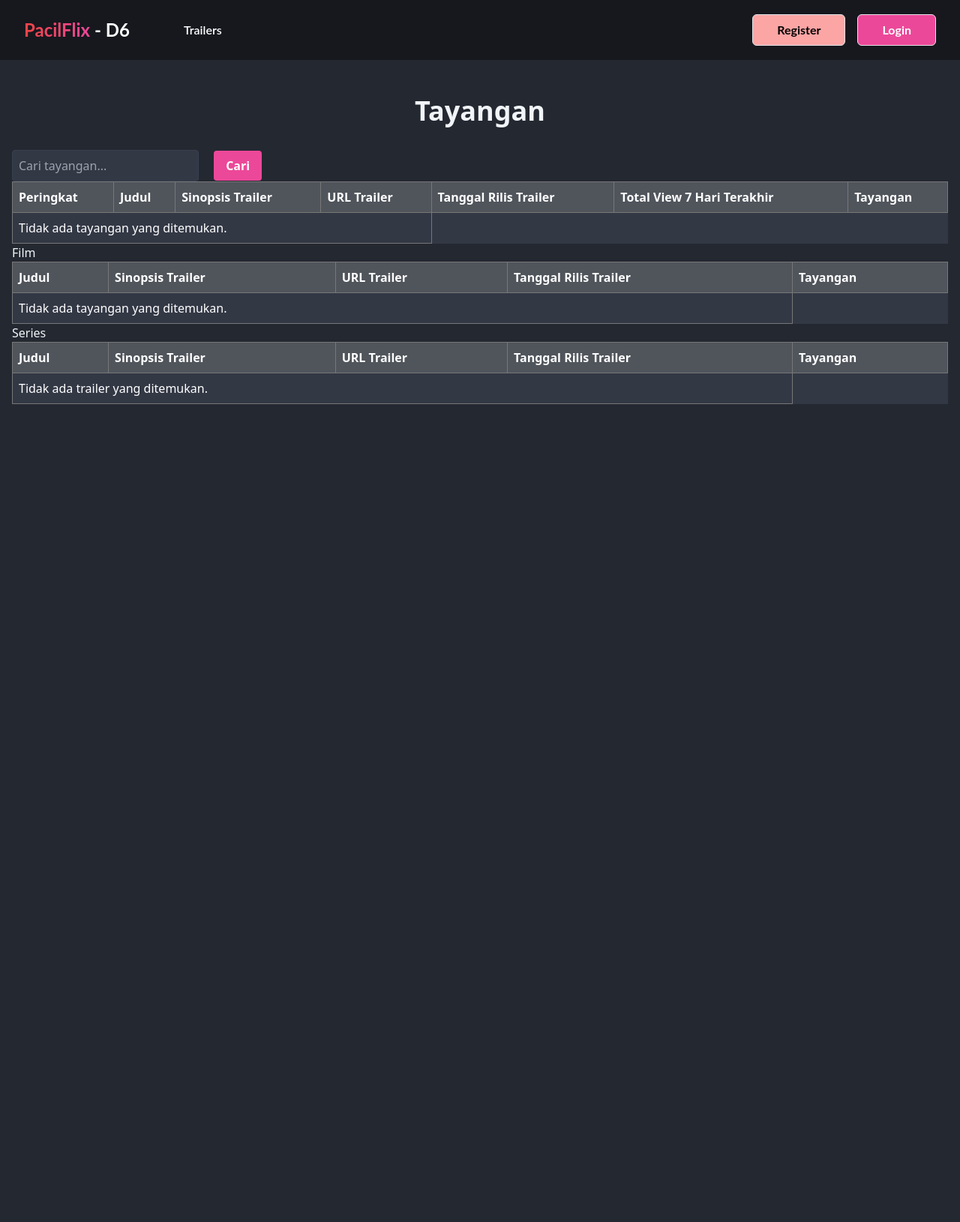
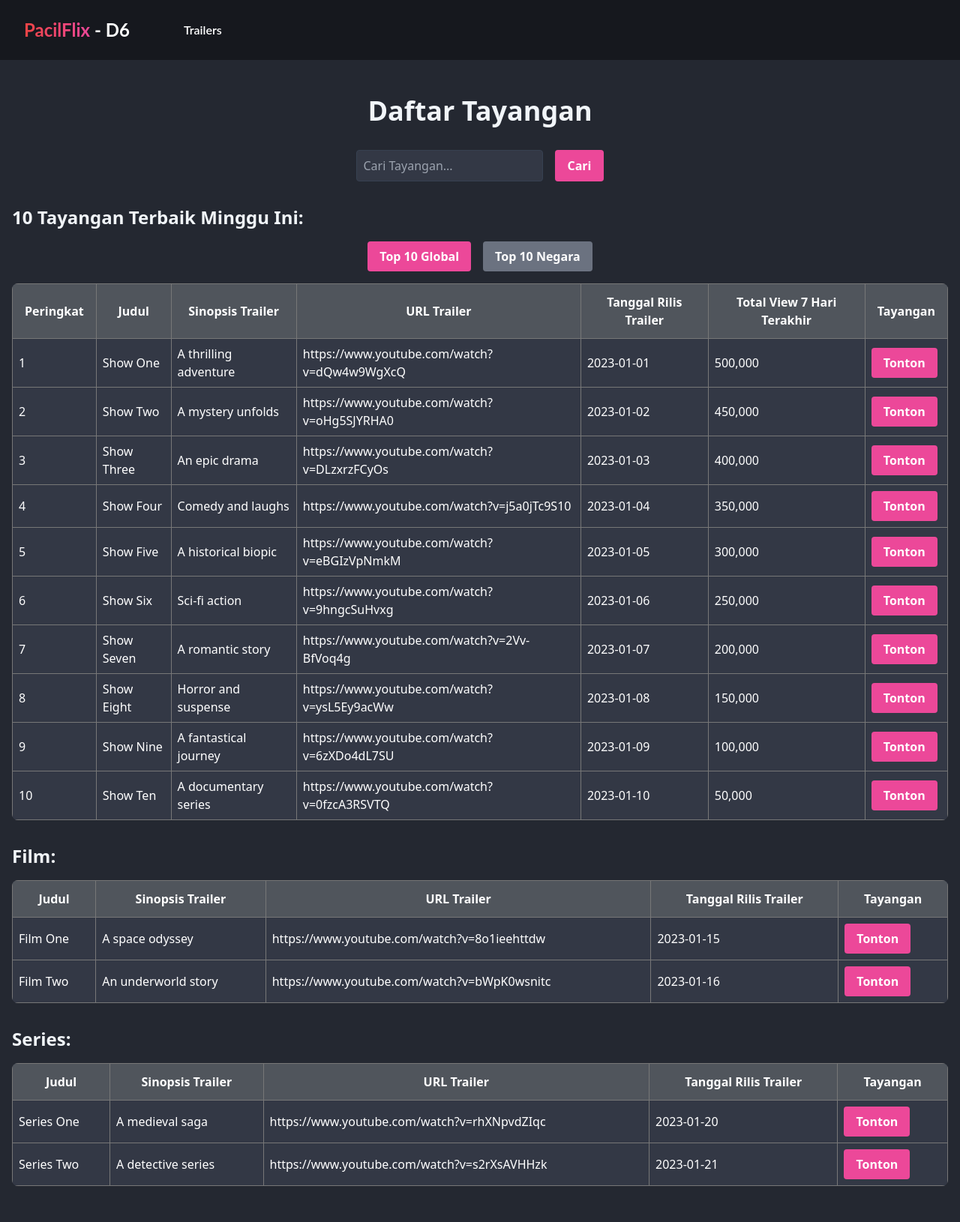
Before and after one commit to LimBodhi/Pacilflix, a Django app: template Tayangan/templates/tayangan.html in a window 1280 px wide. Shown: the whole page at 75% size. Before the commit the page ends 539 px from the top, so only its background shows below. Run offline with Django 3.2, Linux system fonts and the light colour scheme; the template is opened without the code that fills it, so the values that code supplies are empty; some libraries are stand-ins or nearby versions.

Commit message:
backend login register

```diff
--- a/Tayangan/templates/tayangan.html
+++ b/Tayangan/templates/tayangan.html
@@ -3,13 +3,19 @@
 {% block content %}
 <div class="min-h-screen bg-[#242831] text-slate-100 font-inter">
     <div class="container mx-auto py-12 px-4">
-        <h2 class="text-center text-4xl font-bold mb-8">Tayangan</h2>
+        <h2 class="text-center text-4xl font-bold mb-8">Daftar Tayangan</h2>
 
-        <form action="{% url 'show_search_tayangan' %}" method="post">
-            {% csrf_token %}
-            <input type="text" name="search" value="{{ query }}" placeholder="Cari tayangan..." class="bg-[#333845] text-white border border-gray-700 p-2 rounded">
+        <div class="flex justify-center mb-8">
+            <input type="text" placeholder="Cari Tayangan..." class="bg-[#333845] text-white border border-gray-700 p-2 rounded">
             <button type="submit" class="ml-4 bg-pink-500 hover:bg-red-500 text-white font-bold py-2 px-4 rounded">Cari</button>
-        </form>
+        </div>
+
+        <h3 class="text-2xl font-semibold mb-4">10 Tayangan Terbaik Minggu Ini:</h3>
+
+        <div class="flex justify-center mb-4">
+            <button class="bg-pink-500 hover:bg-red-500 text-white font-bold py-2 px-4 rounded mr-4">Top 10 Global</button>
+            <button class="bg-gray-500 hover:bg-gray-600 text-white font-bold py-2 px-4 rounded">Top 10 Negara</button>
+        </div>
 
         <style>
             table {
@@ -25,110 +31,78 @@
             }
             th {
                 background-color: #50555c; /* Darker header background */
+                text-align: center;
             }
         </style>
-        <table>
-            <thead>
+
+        <div class="overflow-x-auto mb-8">
+            <table class="w-full text-left rounded-lg overflow-hidden">
+                <thead class="bg-[#333845] text-white">
                     <tr>
-                    <th>Peringkat</th>
-                    <th>Judul</th>
-                    <th>Sinopsis Trailer</th>
-                    <th>URL Trailer</th>
-                    <th>Tanggal Rilis Trailer</th>
-                    <th>Total View 7 Hari Terakhir</th>
-                    <th>Tayangan</th>
+                        <th class="py-3 px-4">Peringkat</th>
+                        <th class="py-3 px-4">Judul</th>
+                        <th class="py-3 px-4">Sinopsis Trailer</th>
+                        <th class="py-3 px-4">URL Trailer</th>
+                        <th class="py-3 px-4">Tanggal Rilis Trailer</th>
+                        <th class="py-3 px-4">Total View 7 Hari Terakhir</th>
+                        <th class="py-3 px-4">Tayangan</th>
                     </tr>
                 </thead>
-            <tbody>
-                {% for trailer in tayangans %}
-                <tr class="border-t border-gray-700">
-                    <td>{{ 1 }}</td>
-                    <td>{{ trailer.judul }}</td>
-                    <td>{{ trailer.sinopsis_trailer }}</td>
-                    <td>{{ trailer.url_video_trailer }}</td>
-                    <td>{{ trailer.formatted_timestamp }}</td>
-                    <td>{{ 1 }}</td>
-                    <td>
-                        <form action="{% url 'show_film' %}" method="post">
-                            {% csrf_token %}
-                            <input type="hidden" name="id_tayangan" value="{{ trailer.id }}">
-                            <button type="submit" class="button">Tayangan</button>
-                        </form>
-                    </td>
-                </tr>
-                {% empty %}
-                <tr>
-                    <td colspan="4">Tidak ada tayangan yang ditemukan.</td>
-                </tr>
-                {% endfor %}
+                <tbody class="bg-[#333845]">
+                    <!-- Dummy data for top shows -->
+                    <tr><td>1</td><td>Show One</td><td>A thrilling adventure</td><td><a href="https://www.youtube.com/watch?v=dQw4w9WgXcQ">https://www.youtube.com/watch?v=dQw4w9WgXcQ</a></td><td>2023-01-01</td><td>500,000</td><td><button class="bg-pink-500 hover:bg-red-500 text-white font-bold py-2 px-4 rounded">Tonton</button></td></tr>
+                    <tr><td>2</td><td>Show Two</td><td>A mystery unfolds</td><td><a href="https://www.youtube.com/watch?v=oHg5SJYRHA0">https://www.youtube.com/watch?v=oHg5SJYRHA0</a></td><td>2023-01-02</td><td>450,000</td><td><button class="bg-pink-500 hover:bg-red-500 text-white font-bold py-2 px-4 rounded">Tonton</button></td></tr>
+                    <tr><td>3</td><td>Show Three</td><td>An epic drama</td><td><a href="https://www.youtube.com/watch?v=DLzxrzFCyOs">https://www.youtube.com/watch?v=DLzxrzFCyOs</a></td><td>2023-01-03</td><td>400,000</td><td><button class="bg-pink-500 hover:bg-red-500 text-white font-bold py-2 px-4 rounded">Tonton</button></td></tr>
+                    <tr><td>4</td><td>Show Four</td><td>Comedy and laughs</td><td><a href="https://www.youtube.com/watch?v=j5a0jTc9S10">https://www.youtube.com/watch?v=j5a0jTc9S10</a></td><td>2023-01-04</td><td>350,000</td><td><button class="bg-pink-500 hover:bg-red-500 text-white font-bold py-2 px-4 rounded">Tonton</button></td></tr>
+                    <tr><td>5</td><td>Show Five</td><td>A historical biopic</td><td><a href="https://www.youtube.com/watch?v=eBGIzVpNmkM">https://www.youtube.com/watch?v=eBGIzVpNmkM</a></td><td>2023-01-05</td><td>300,000</td><td><button class="bg-pink-500 hover:bg-red-500 text-white font-bold py-2 px-4 rounded">Tonton</button></td></tr>
+                    <tr><td>6</td><td>Show Six</td><td>Sci-fi action</td><td><a href="https://www.youtube.com/watch?v=9hngcSuHvxg">https://www.youtube.com/watch?v=9hngcSuHvxg</a></td><td>2023-01-06</td><td>250,000</td><td><button class="bg-pink-500 hover:bg-red-500 text-white font-bold py-2 px-4 rounded">Tonton</button></td></tr>
+                    <tr><td>7</td><td>Show Seven</td><td>A romantic story</td><td><a href="https://www.youtube.com/watch?v=2Vv-BfVoq4g">https://www.youtube.com/watch?v=2Vv-BfVoq4g</a></td><td>2023-01-07</td><td>200,000</td><td><button class="bg-pink-500 hover:bg-red-500 text-white font-bold py-2 px-4 rounded">Tonton</button></td></tr>
+                    <tr><td>8</td><td>Show Eight</td><td>Horror and suspense</td><td><a href="https://www.youtube.com/watch?v=ysL5Ey9acWw">https://www.youtube.com/watch?v=ysL5Ey9acWw</a></td><td>2023-01-08</td><td>150,000</td><td><button class="bg-pink-500 hover:bg-red-500 text-white font-bold py-2 px-4 rounded">Tonton</button></td></tr>
+                    <tr><td>9</td><td>Show Nine</td><td>A fantastical journey</td><td><a href="https://www.youtube.com/watch?v=6zXDo4dL7SU">https://www.youtube.com/watch?v=6zXDo4dL7SU</a></td><td>2023-01-09</td><td>100,000</td><td><button class="bg-pink-500 hover:bg-red-500 text-white font-bold py-2 px-4 rounded">Tonton</button></td></tr>
+                    <tr><td>10</td><td>Show Ten</td><td>A documentary series</td><td><a href="https://www.youtube.com/watch?v=0fzcA3RSVTQ">https://www.youtube.com/watch?v=0fzcA3RSVTQ</a></td><td>2023-01-10</td><td>50,000</td><td><button class="bg-pink-500 hover:bg-red-500 text-white font-bold py-2 px-4 rounded">Tonton</button></td></tr>
                 </tbody>
             </table>
-        Film
-        <table>
-            <thead>
+        </div>
+
+        <h3 class="text-2xl font-semibold mb-4">Film:</h3>
+        <div class="overflow-x-auto mb-8">
+            <table class="w-full text-left rounded-lg overflow-hidden">
+                <thead class="bg-[#333845] text-white">
                     <tr>
-                    <th>Judul</th>
-                    <th>Sinopsis Trailer</th>
-                    <th>URL Trailer</th>
-                    <th>Tanggal Rilis Trailer</th>
-                    <th>Tayangan</th>
+                        <th class="py-3 px-4">Judul</th>
+                        <th class="py-3 px-4">Sinopsis Trailer</th>
+                        <th class="py-3 px-4">URL Trailer</th>
+                        <th class="py-3 px-4">Tanggal Rilis Trailer</th>
+                        <th class="py-3 px-4">Tayangan</th>
                     </tr>
                 </thead>
-            <tbody>
-                {% for trailer in tayangans %}
-                <tr class="border-t border-gray-700">
-                    <td>{{ trailer.judul }}</td>
-                    <td>{{ trailer.sinopsis_trailer }}</td>
-                    <td>{{ trailer.url_video_trailer }}</td>
-                    <td>{{ trailer.formatted_timestamp }}</td>
-                    <td>
-                        <form action="{% url 'show_film' %}" method="post">
-                            {% csrf_token %}
-                            <input type="hidden" name="id_tayangan" value="{{ trailer.id }}">
-                            <button type="submit" class="button">Film</button>
-                        </form>
-                    </td>
-                </tr>
-                {% empty %}
-                <tr>
-                    <td colspan="4">Tidak ada tayangan yang ditemukan.</td>
-                </tr>
-                {% endfor %}
+                <tbody class="bg-[#333845]">
+                    <!-- Dummy data for films -->
+                    <tr><td>Film One</td><td>A space odyssey</td><td><a href="https://www.youtube.com/watch?v=8o1ieehttdw">https://www.youtube.com/watch?v=8o1ieehttdw</a></td><td>2023-01-15</td><td><button class="bg-pink-500 hover:bg-red-500 text-white font-bold py-2 px-4 rounded">Tonton</button></td></tr>
+                    <tr><td>Film Two</td><td>An underworld story</td><td><a href="https://www.youtube.com/watch?v=bWpK0wsnitc">https://www.youtube.com/watch?v=bWpK0wsnitc</a></td><td>2023-01-16</td><td><button class="bg-pink-500 hover:bg-red-500 text-white font-bold py-2 px-4 rounded">Tonton</button></td></tr>
                 </tbody>
             </table>
-        Series
-        <table>
-            <thead>
+        </div>
+
+        <h3 class="text-2xl font-semibold mb-4">Series:</h3>
+        <div class="overflow-x-auto">
+            <table class="w-full text-left rounded-lg overflow-hidden">
+                <thead class="bg-[#333845] text-white">
                     <tr>
-                    <th>Judul</th>
-                    <th>Sinopsis Trailer</th>
-                    <th>URL Trailer</th>
-                    <th>Tanggal Rilis Trailer</th>
-                    <th>Tayangan</th>
+                        <th class="py-3 px-4">Judul</th>
+                        <th class="py-3 px-4">Sinopsis Trailer</th>
+                        <th class="py-3 px-4">URL Trailer</th>
+                        <th class="py-3 px-4">Tanggal Rilis Trailer</th>
+                        <th class="py-3 px-4">Tayangan</th>
                     </tr>
                 </thead>
-            <tbody>
-                {% for trailer in tayangans %}
-                <tr class="border-t border-gray-700">
-                    <td>{{ trailer.judul }}</td>
-                    <td>{{ trailer.sinopsis_trailer }}</td>
-                    <td>{{ trailer.url_video_trailer }}</td>
-                    <td>{{ trailer.formatted_timestamp }}</td>
-                    <td>
-                        <form action="{% url 'show_series' %}" method="post">
-                            {% csrf_token %}
-                            <input type="hidden" name="id_tayangan" value="{{ trailer.id }}">
-                            <button type="submit" class="button">Series</button>
-                        </form>
-                    </td>
-                </tr>
-                {% empty %}
-                <tr>
-                    <td colspan="4">Tidak ada trailer yang ditemukan.</td>
-                </tr>
-                {% endfor %}
+                <tbody class="bg-[#333845]">
+                    <!-- Dummy data for series -->
+                    <tr><td>Series One</td><td>A medieval saga</td><td><a href="https://www.youtube.com/watch?v=rhXNpvdZIqc">https://www.youtube.com/watch?v=rhXNpvdZIqc</a></td><td>2023-01-20</td><td><button class="bg-pink-500 hover:bg-red-500 text-white font-bold py-2 px-4 rounded">Tonton</button></td></tr>
+                    <tr><td>Series Two</td><td>A detective series</td><td><a href="https://www.youtube.com/watch?v=s2rXsAVHHzk">https://www.youtube.com/watch?v=s2rXsAVHHzk</a></td><td>2023-01-21</td><td><button class="bg-pink-500 hover:bg-red-500 text-white font-bold py-2 px-4 rounded">Tonton</button></td></tr>
                 </tbody>
             </table>
         </div>
     </div>
+</div>
 {% endblock %}
--- a/pacilflix/urls.py
+++ b/pacilflix/urls.py
@@ -25,7 +25,7 @@ urlpatterns = [
     path('unduhan/', include('DaftarUnduhan.urls')),
     path('', include('LoginDanLogout.urls')),
     path('register/', include('Pengguna.urls')),
-    path('tayangan/', include('Tayangan.urls')),
+    path('tayangan/', include(('Tayangan.urls', 'Tayangan'), namespace='Tayangan')),
     path('trailer/', include('Trailer.urls')),
     path('ulasan/', include('Ulasan.urls')),
 ]
--- a/requirements.txt
+++ b/requirements.txt
@@ -4,5 +4,6 @@ whitenoise
 psycopg2-binary
 requests
 urllib3
+python-dotenv
 django-environ
 django-cors-headers
--- a/templates/navbar.html
+++ b/templates/navbar.html
@@ -1,12 +1,13 @@
-<nav class="{% if is_authenticated %}sticky top-0 z-10{% endif %} bg-darkaccent font-lato">
+<nav class="sticky top-0 z-10 bg-darkaccent font-lato">
     <div class="flex items-center justify-between px-8">
         <div class="flex items-center">
             <div class="py-6 mr-4">
                 <a href="/" class="inline font-bold text-2xl text-white"><span class="bg-gradient-to-r from-red-500 to-pink-500 text-transparent bg-clip-text">PacilFlix</span> - D6</a>
             </div>
             <div class="flex font-semibold items-center text-white gap-12 pl-14">
+                {% if not request.session.is_logged_in %}
                 <a class="nav-btn relative after:content-[''] after:bg-white after:h-[2px] after:w-[0%] after:left-0 after:-bottom-[5px] after:rounded-xl after:absolute after:duration-300" href="/">Trailers</a>
-                {% if is_logged_in %}
+                {% else %}
                 <a class="nav-btn relative after:content-[''] after:bg-white after:h-[2px] after:w-[0%] after:left-0 after:-bottom-[5px] after:rounded-xl after:absolute after:duration-300" href="#">Shows</a>
                 <a class="nav-btn relative after:content-[''] after:bg-white after:h-[2px] after:w-[0%] after:left-0 after:-bottom-[5px] after:rounded-xl after:absolute after:duration-300" href="#">Contributors</a>
                 <a class="nav-btn relative after:content-[''] after:bg-white after:h-[2px] after:w-[0%] after:left-0 after:-bottom-[5px] after:rounded-xl after:absolute after:duration-300" href="#">Favorites</a>
@@ -15,20 +16,16 @@
                 {% endif %}
             </div>
         </div>
+        {% if request.session.is_logged_in %}
         <div class="flex">
-            {% if not is_logged_in %}
-            <button type="submit" class="rounded-md font-bold text-black border px-8 py-2 bg-red-300 hover:bg-red-400 duration-300">Register</button>
-            <button type="submit" class="rounded-md font-bold text-white border px-8 py-2 bg-pink-500 hover:bg-pink-600 duration-300 ml-4">Login</button>
-            {% endif %}
-            {% if is_logged_in %}
-            <p class="font-medium text-white">{{username}}</p>
+            <p class="font-medium text-white">{{request.session.username}}</p>
             <a href="/logout" class="text-white hover:text-red-500 duration-100 pl-6">
                 <svg xmlns="http://www.w3.org/2000/svg" fill="none" viewBox="0 0 24 24" stroke-width="1.5" stroke="currentColor" class="w-6 h-6">
                     <title id="title">Logout</title>
                     <path stroke-linecap="round" stroke-linejoin="round" d="M8.25 9V5.25A2.25 2.25 0 0 1 10.5 3h6a2.25 2.25 0 0 1 2.25 2.25v13.5A2.25 2.25 0 0 1 16.5 21h-6a2.25 2.25 0 0 1-2.25-2.25V15m-3 0-3-3m0 0 3-3m-3 3H15" />
                 </svg>
             </a>
-            {% endif %}
         </div>
+        {% endif %}
     </div>
 </nav>
```
Also changed, not shown: LoginDanLogout/templates/login.html (+9 -5 lines), LoginDanLogout/templates/main.html (+5 -5 lines), LoginDanLogout/views.py (+30 -27 lines), Pengguna/templates/register.html (+9 -5 lines), Pengguna/views.py (+34 -21 lines), pacilflix/settings.py (+10 -3 lines), utils/query.py (+10 -2 lines), 2 other files. Lines whose indentation alone changed are shown as unchanged.
